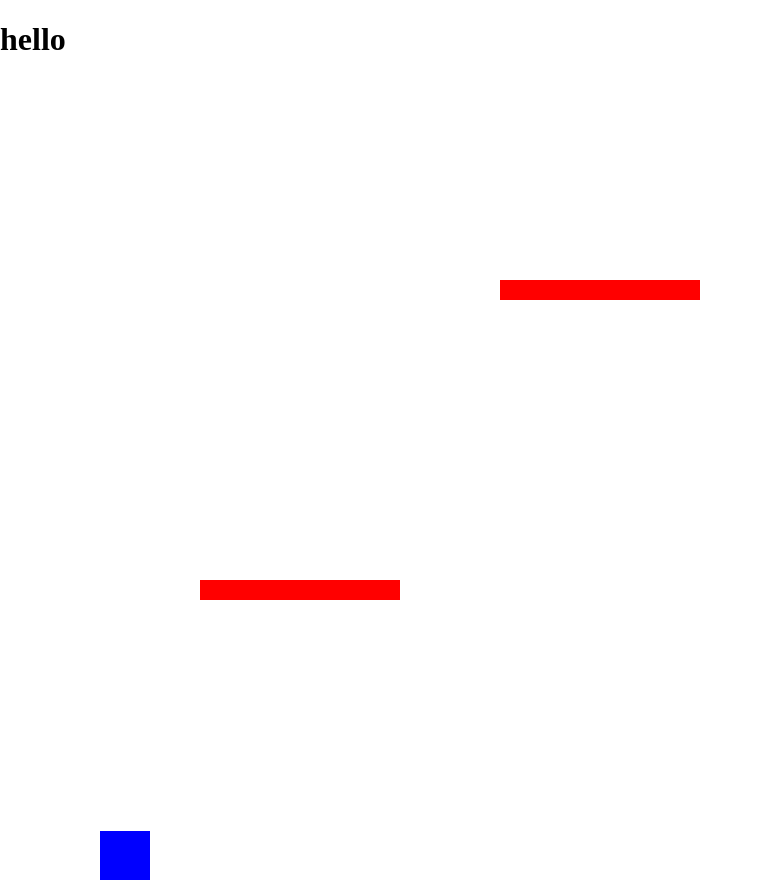
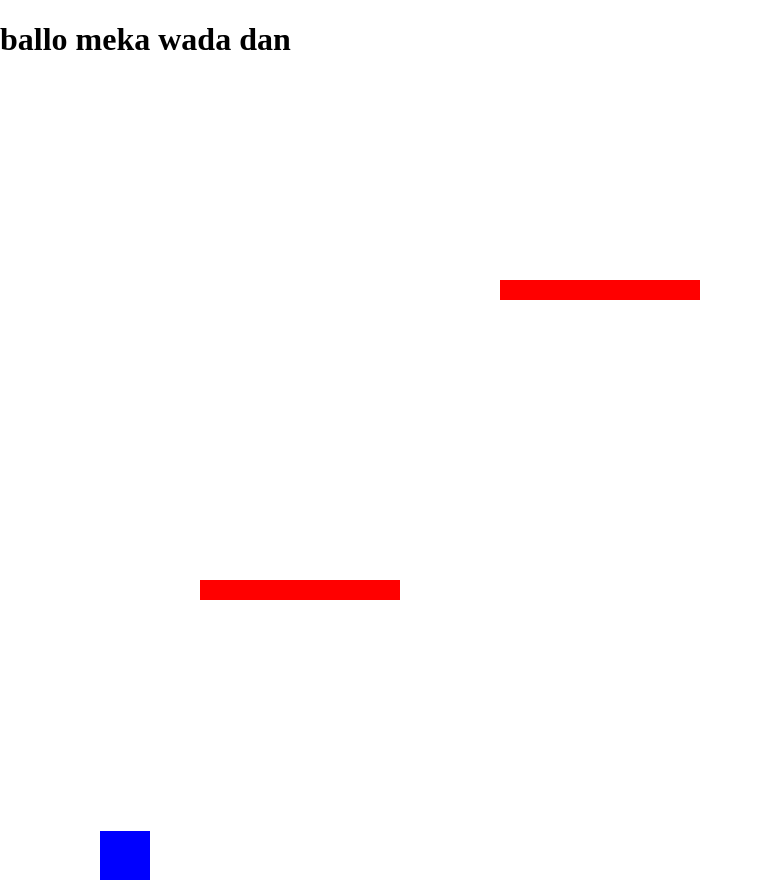
Before and after one commit to pasindu222/Mario-Game2, a website built with webpack: page src/index.html in a window 1280 px wide. Shown: the whole page, without its empty margins (0-762 px from the left). Built offline with nearby package versions, Linux system fonts and the light colour scheme.

Commit message:
first try in new server

```diff
--- a/src/index.html
+++ b/src/index.html
@@ -9,7 +9,7 @@
       }
     </style>
   </head>
-  <h1>hello</h1>
+  <h1>ballo meka wada dan</h1>
   <body>
     <canvas></canvas>
   </body>
```
